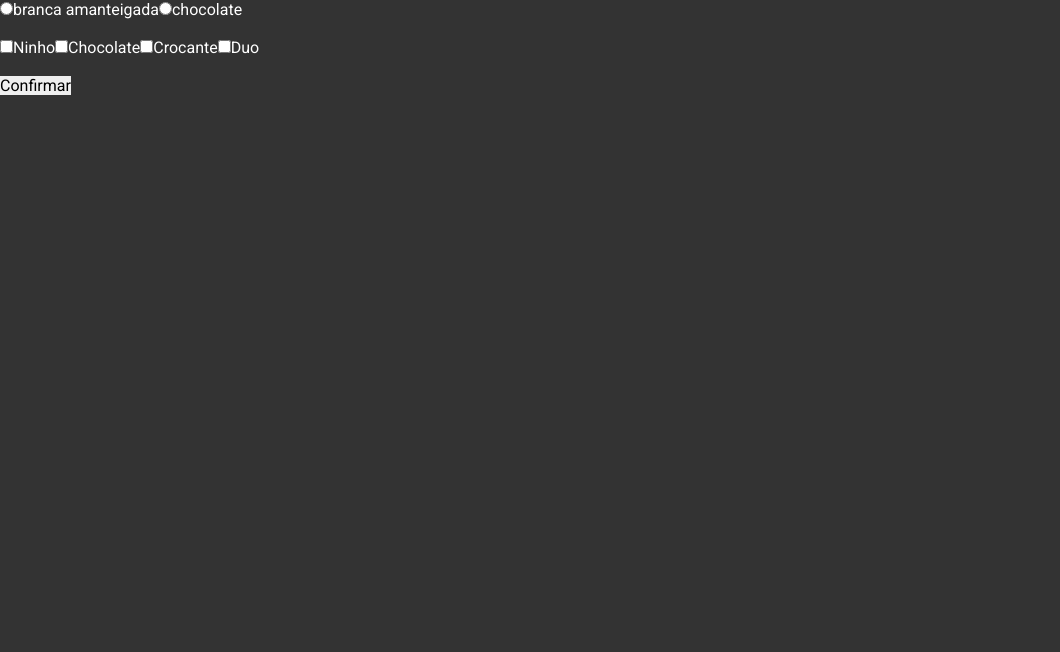
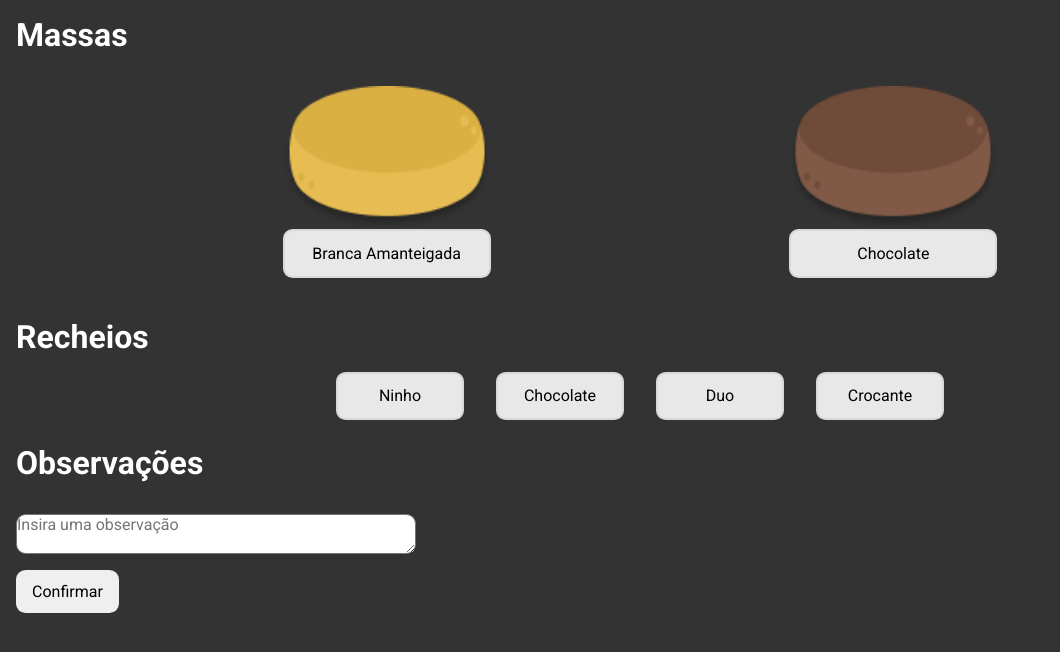
Before and after one commit to ClaudionorOjr/docecia, a React (Create React App) app: page /makecake in a window 1280 px wide. Shown: the top 652 px of the page, without its empty margins (0-1060 px from the left). Built offline with nearby package versions, Linux system fonts and the light colour scheme; no server answers.

Commit message:
Adiciona a tela de make cake

```diff
--- /dev/null
+++ b/src/mock.ts
@@ -0,0 +1,43 @@
+export const mockData = {
+  recheios: [
+    {
+      id: "ninho",
+      key: "ninho",
+      name: "ninho"
+    },
+    {
+      id: "chocolate",
+      key: "chocolate",
+      name: "chocolate"
+    },
+    {
+      id: "duo",
+      key: "duo",
+      name: "duo"
+    },
+    {
+      id: "crocante",
+      key: "crocante",
+      name: "crocante"
+    }
+  ],
+  massas: [
+    {
+      id: "branca-amanteigada",
+      key: "brancaAmanteigada",
+      name: "branca amanteigada",
+      image: "../../images/cake_amanteigado.png"
+    },
+    {
+      id: "chocolate",
+      key: "chocolate",
+      name: "chocolate",
+      image: "../../images/cake_chocolate.png"
+    }
+  ],
+  adicionais: [
+    "1 item",
+    "2 itens",
+    "3 itens"
+  ]
+}
--- a/src/pages/MakeCake/index.tsx
+++ b/src/pages/MakeCake/index.tsx
@@ -1,91 +1,112 @@
 import { yupResolver } from '@hookform/resolvers/yup'
+import { useEffect } from 'react';
 import { useForm } from 'react-hook-form'
 import * as yup from 'yup'
+import { mockData } from '../../mock';
+
+import chocolateCakeImage from '../../images/cake_chocolate.png';
+import amanteigadoCakeImage from '../../images/cake_amanteigado.png';
 
 import styles from './styles.module.scss'
 
+const cakeImages: any = {
+  brancaAmanteigada: amanteigadoCakeImage,
+  chocolate: chocolateCakeImage,
+}
+
 export function MakeCake(){
   const validator = yup.object().shape({
-    recheio: yup.array(yup.string()).required().max(2, "Limit of 2 fillings"),
-    massa: yup.string().required()
+    filling: yup.array(yup.string())
+      .required("Escolha até 2 recheio")
+      .min(1, "Escolha pelo menos 1 recheio")
+      .max(2, "Limitado a 2 recheios"),
+    batter: yup.string()
+      .required("Escolha um tipo de massa"),
+    observation: yup.string()
   });
 
   const {
     register,
     handleSubmit,
-    formState: { errors }
+    formState: { errors },
+    setValue,
+    reset
   } = useForm({
     resolver: yupResolver(validator)
   })
 
+  useEffect(() => {
+    setValue('batter', '');
+    setValue('filling', undefined);
+}, []);
+
   function onSubmitButton(data: any){
     console.log(data)
+    reset()
   }
+
 
   return (
     <form onSubmit={handleSubmit(onSubmitButton)}>
 
-      <div className='massas'>
+      <h1 className={styles.sectionTitle}>Massas</h1>
+      <div className={styles.formSection}>
+        <div className={styles.batterSection}>
+          {
+            mockData.massas.map((batter) => (
+              <div
+                key={`${batter.name}`}
+                className={`${styles.cakeBatterOption} ${styles.inputOption}`}
+              >
+                <img src={cakeImages[batter.key]} alt={`${batter.name}`} />
                 <input
-          {...register('massa')}
+                  {...register('batter')}
                   type="radio"
-          name="massa"
-          value="branca amanteigada"
-          id='branca amanteigada'
+                  value={batter.name}
+                  id={`batter-${batter.id}`}
                 />
-        <label htmlFor="branca amanteigada">branca amanteigada</label>
-
-        <input
-          {...register('massa')}
-          type="radio"
-          value="chocolate"
-          id='chocolate-massa'
-        />
-        <label htmlFor="chocolate-massa">chocolate</label>
+                <label htmlFor={`batter-${batter.id}`}>{batter.name}</label>
+              </div>
+            ))
+          }
+        </div>
+        {errors.batter && <span className='errorMessage'>{errors.batter.message}</span>}
       </div>
 
-      <br />
-
-      <div className="recheios">
+      <h1 className={styles.sectionTitle}>Recheios</h1>
+      <div className={styles.formSection}>
+        <div className={styles.fillingSection}>
+          {
+              mockData.recheios.map((filling) => (
+                <div
+                  key={`${filling.id}`}
+                  className={`${styles.cakeFillingOption} ${styles.inputOption}`}
+                >
                   <input
-          type='checkbox'
-          value='ninho'
-          id='ninho'
-          {...register("recheio")}
+                    {...register('filling')}
+                    type="checkbox"
+                    value={filling.name}
+                    id={`filling-${filling.id}`}
                   />
-        <label htmlFor="ninho">Ninho</label>
-
-        <input
-          type='checkbox'
-          value='chocolate'
-          id='chocolate'
-          {...register("recheio")}
-        />
-        <label htmlFor="chocolate">Chocolate</label>
-
-        <input
-          type='checkbox'
-          value='crocante'
-          id='crocante'
-          {...register("recheio")}
-        />
-        <label htmlFor="crocante">Crocante</label>
-
-        <input
-          type='checkbox'
-          value='duo'
-          id='duo'
-          {...register("recheio")}
-        />
-        <label htmlFor="duo">Duo</label>
-
-        <br/>
-        {errors.recheio && <span>{errors.recheio.message}</span>}
+                  <label htmlFor={`filling-${filling.id}`}>{filling.name}</label>
+                </div>
+              ))
+            }
+        </div>
+        {errors.filling && <span className="errorMessage">{errors.filling.message}</span>}
       </div>
 
-      <br />
+      <h1 className={styles.sectionTitle}>Observações</h1>
+      <div className={styles.formSection}>
+        <textarea
+          {...register('observation')}
+          placeholder='Insira uma observação'
+        />
+      </div>
 
+      <div className={styles.buttonContainer}>
         <button type="submit">Confirmar</button>
+      </div>
     </form>
   )
 }
--- a/src/pages/MakeCake/styles.module.scss
+++ b/src/pages/MakeCake/styles.module.scss
@@ -1,91 +1,90 @@
-.cakeBatters {
+.formSection {
   display: flex;
+  flex-direction: column;
 
-  justify-content: space-evenly;
-
-  .batter {
-    width: 150px;
-    height: 150px;
-    border-radius: 5px;
-    // border-style: outset;
-    border: 5px outset;
-    background: #c4c4c4;
-
-    img, p {
-      display: block;
-      width: fit-content;
-      margin: 15px auto 5px;
-    }
-
-    // &:hover {
-    //   border-style: inset ;
-    // }
-
-    input[type='checkbox'] {
-      display: none;
-    }
-
+  span {
+    margin-left: 1rem;
   }
 
-}
-
-.fillings {
-  display: flex;
-  flex-wrap: wrap;
-  width: 300px;
-
-  margin: auto;
-
-  label {
-    width: 150px;
-    background-color: #b6b6b6;
-    text-transform: capitalize;
+  textarea {
+    margin: 1rem;
+    border-radius: .6rem;
+    max-width: 25rem;
   }
 }
 
-.gridContainer {
-  display: grid;
-  grid-template-columns: repeat(2, 1fr);
-  grid-template-rows: 0.25fr, 1fr, 0.25fr;
-  grid-template-areas:
-  "title-additional title-observation"
-  "additional observation"
-  ". button";
+.sectionTitle {
+  margin: 1rem;
 }
 
-.additional {
-  grid-area: additional;
+.batterSection {
+  display: flex;
+  flex-wrap: wrap;
+  align-items: center;
+  justify-content: space-evenly;
+}
 
-  & > label {
-    margin-left: 50px;
-  }
+.fillingSection {
+  display: flex;
+  flex-wrap: wrap;
+  align-items: center;
+  justify-content: center;
 
-  .additionalBox {
-    display: none;
-    flex-direction: column;
-    align-items: center;
-    justify-content: space-evenly;
-
-    width: 100px;
-    height: 100px;
-
-    margin: 10px 50px;
-
-    border-radius: 5px;
-
-    background: #c4c4c4;
-
+  label {
+    min-width: 8rem;
+    margin: 0 1rem;
   }
 }
 
-.observation {
-  grid-area: observation;
+.cakeBatterOption {
+  display: flex;
+  flex-direction: column;
+  justify-content: center;
+  min-width: 13rem;
+  margin: 1rem;
+}
 
-  div{
-    margin-left: 50px
+.cakeFillingOption {
+  display: flex;
+  align-items: center;
+  justify-content: space-evenly;
+}
+
+.inputOption {
+  label {
+    color: #000;
+    display: inline-block;
+    background: #e8e8e8;
+    width: 100%;
+    padding: .8rem 1rem;
+    border: 2px solid #d9d9d9;
+    border-radius: .6rem;
+    margin-bottom: .5rem;
+    overflow: hidden;
+    text-overflow: ellipsis;
+    cursor: pointer;
+    text-align: center;
+    text-transform: capitalize;
+  }
+
+  input {
+    display: inline-block;
+    visibility: hidden;
+    position: absolute;
+  }
+
+  input:checked + label {
+    border-color: blue;
   }
 }
 
-.buttonAddBag {
-  grid-area: button;
+.buttonContainer {
+  display: flex;
+  align-items: center;
+
+  button {
+    margin-left: 1rem;
+    border-radius: .6rem;
+    padding: .75rem 1rem;
+  }
 }
--- a/src/pages/Menu/Card/index.tsx
+++ b/src/pages/Menu/Card/index.tsx
@@ -37,7 +37,8 @@ export function Card({ cakeData }: CardProps){
           {sizeOptions.map ((option) =>(
             <label htmlFor={`${cakeData.name}_${option.size}`} key={sizeOptions.indexOf(option)}>
               <input
-              type="radio" name={cakeData.name}
+                type="radio"
+                name={cakeData.name}
                 id={`${cakeData.name}_${option.size}`}
                 checked={selectedSize === option.size}
                 onChange={() => {
--- a/src/styles/global.scss
+++ b/src/styles/global.scss
@@ -43,3 +43,7 @@ a {
   color: inherit;
   text-decoration: none;
 }
+
+.errorMessage {
+  color: #ff0000;
+}
```
Also changed, not shown: src/mock.json (deleted, +0 -35 lines). Lines whose indentation alone changed are shown as unchanged.
